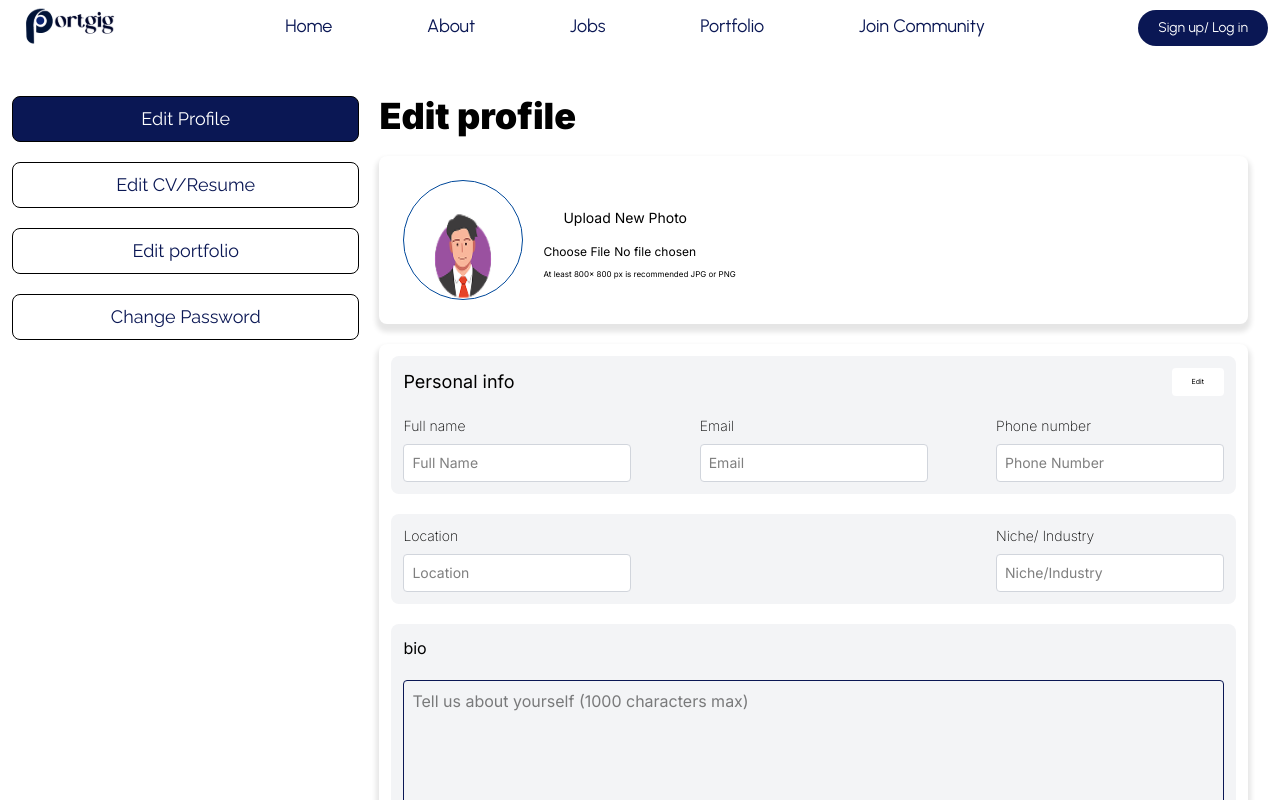
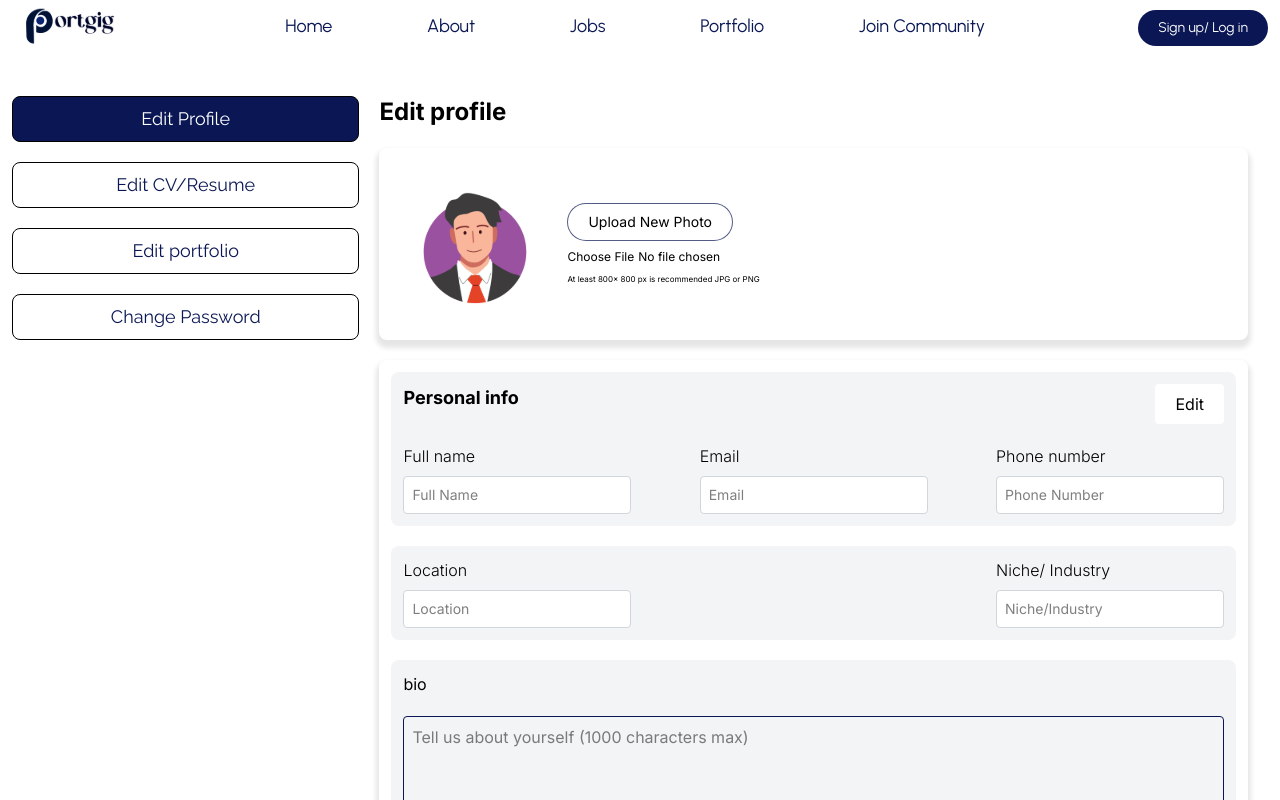
Before and after one commit to portgig/portgig, a Next.js app: page /creative-dashboard/edit-profile in a window 1280 px wide. Shown: the top 800 px of the page. Built offline with nearby package versions, Linux system fonts and the light colour scheme; a web font is replaced by a local one.

Commit message:
Refactor edit profile page layout and styles

```diff
--- a/src/app/(root)/(dashboard)/creative-dashboard/(edit creative)/edit-profile/page.tsx
+++ b/src/app/(root)/(dashboard)/creative-dashboard/(edit creative)/edit-profile/page.tsx
@@ -18,41 +18,42 @@ const formSchema = z.object({
 
 type FormData = z.infer<typeof formSchema>;
 const EditProfile = () => {
-	const {
+  const {
     register,
     handleSubmit,
     formState: { errors },
   } = useForm<FormData>({
     resolver: zodResolver(formSchema),
   });
-	const navigate = useRouter();
-	const onSubmit = (data: FormData) => {
+  const navigate = useRouter();
+  const onSubmit = (data: FormData) => {
     console.log(data);
     navigate.push("/creative-dashboard/profile-saved");
   };
   return (
     <form
       onSubmit={handleSubmit(onSubmit)}
-      className="flex flex-col text-black gap-5 font-inter">
-      <h2 className="subHeading ">Edit profile</h2>
+      className="flex flex-col text-black gap-5 font-inter"
+    >
+      <h4 className="text-2xl font-bold">Edit profile</h4>
       {/* profile image */}
       <div className="w-full bg-white p-3 rounded-lg shadow">
-        <div className=" flex items-center gap-5 px-3 py-3">
-          <div className="h-30 w-30 rounded-full border border-secondary">
+        <div className="flex items-center gap-5 px-3 py-3">
+          <div className="relative h-24 w-24 lg:h-36 lg:w-36 rounded-full overflow-hidden">
             <Image
-              src="/assets/creativeImage.png"
+              src="/assets/creative.svg"
               alt="profile image"
-              width={100}
-              height={100}
-              className="lg:h-36 lg:w-36"
+              fill
+              className="object-cover"
             />
           </div>
           <div className="flex flex-col gap-2 items-start">
             <Buttons
               label="Upload New Photo"
-              className="rounded-2xl text-sm"
+              className="rounded-2xl text-sm border border-[rgba(10,23,84,0.7)] hover:border-[rgba(10,23,84,1)] transition"
               onClick={() => {}}
             />
+
             <input
               name="profileImage"
               type="file"
@@ -65,24 +66,23 @@ const EditProfile = () => {
           </div>
         </div>
       </div>
+
       {/* 2nd container */}
       <div className="bg-white shadow rounded-lg p-3 flex flex-col gap-5">
         {/* personal info */}
         <div className="p-3 w-full rounded-lg flex flex-col gap-5 bg-gray100">
           <div className="w-full rounded-lg flex justify-between">
             {" "}
-            <h2 className="text-sm lg:text-lg">Personal info</h2>
+            <h2 className="text-sm lg:text-lg font-bold">Personal info</h2>
             <Buttons
               label="Edit"
-              className="rounded-sm text-[7px]"
+              className="rounded-sm text-base"
               onClick={() => {}}
             />
           </div>
           <div className="flex flex-wrap justify-between">
             <div className="flex flex-col gap-2">
-              <h2 className="text-[10px] lg:text-sm font-extralight">
-                Full name
-              </h2>
+              <h2 className="text-[10px] lg:text-base font-light">Full name</h2>
               <input
                 {...register("fullName")}
                 type="text"
@@ -96,7 +96,7 @@ const EditProfile = () => {
               )}
             </div>
             <div className="flex flex-col gap-2">
-              <h2 className="text-[10px] lg:text-sm font-extralight">Email</h2>
+              <h2 className="text-[10px] lg:text-base font-light">Email</h2>
 
               <input
                 {...register("email")}
@@ -109,7 +109,7 @@ const EditProfile = () => {
               )}
             </div>
             <div className="flex flex-col gap-2">
-              <h2 className="text-[10px] lg:text-sm font-extralight">
+              <h2 className="text-[10px] lg:text-base font-light">
                 Phone number
               </h2>
               <input
@@ -128,9 +128,7 @@ const EditProfile = () => {
         <div className="p-3 w-full rounded-lg flex flex-col gap-5 bg-gray100">
           <div className="flex flex-wrap justify-between">
             <div className="flex flex-col gap-2">
-              <h2 className="text-[10px] lg:text-sm font-extralight">
-                Location
-              </h2>
+              <h2 className="text-[10px] lg:text-base font-light">Location</h2>
               <input
                 {...register("location")}
                 type="text"
@@ -144,7 +142,7 @@ const EditProfile = () => {
               )}
             </div>
             <div className="flex flex-col gap-2">
-              <h2 className="text-[10px] lg:text-sm font-extralight">
+              <h2 className="text-[10px] lg:text-base font-light">
                 Niche/ Industry
               </h2>
               <input
@@ -175,7 +173,7 @@ const EditProfile = () => {
         <Buttons
           type="submit"
           label="Save changes"
-          className="!bg-primary w-fit text-white self-end rounded-sm font-raleway"
+          className="!bg-primary w-fit text-white self-end rounded-sm font-raleway font-semibold"
         />
       </div>
     </form>
```
